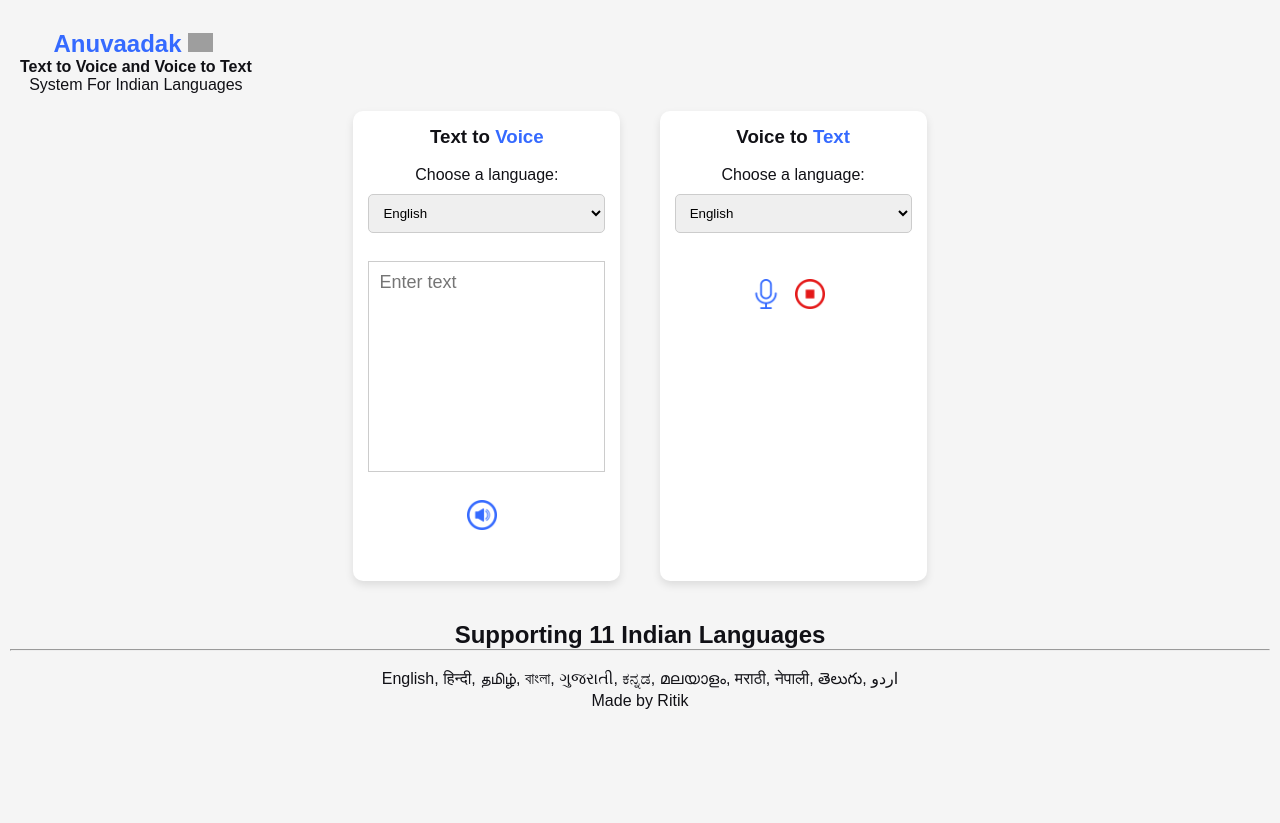
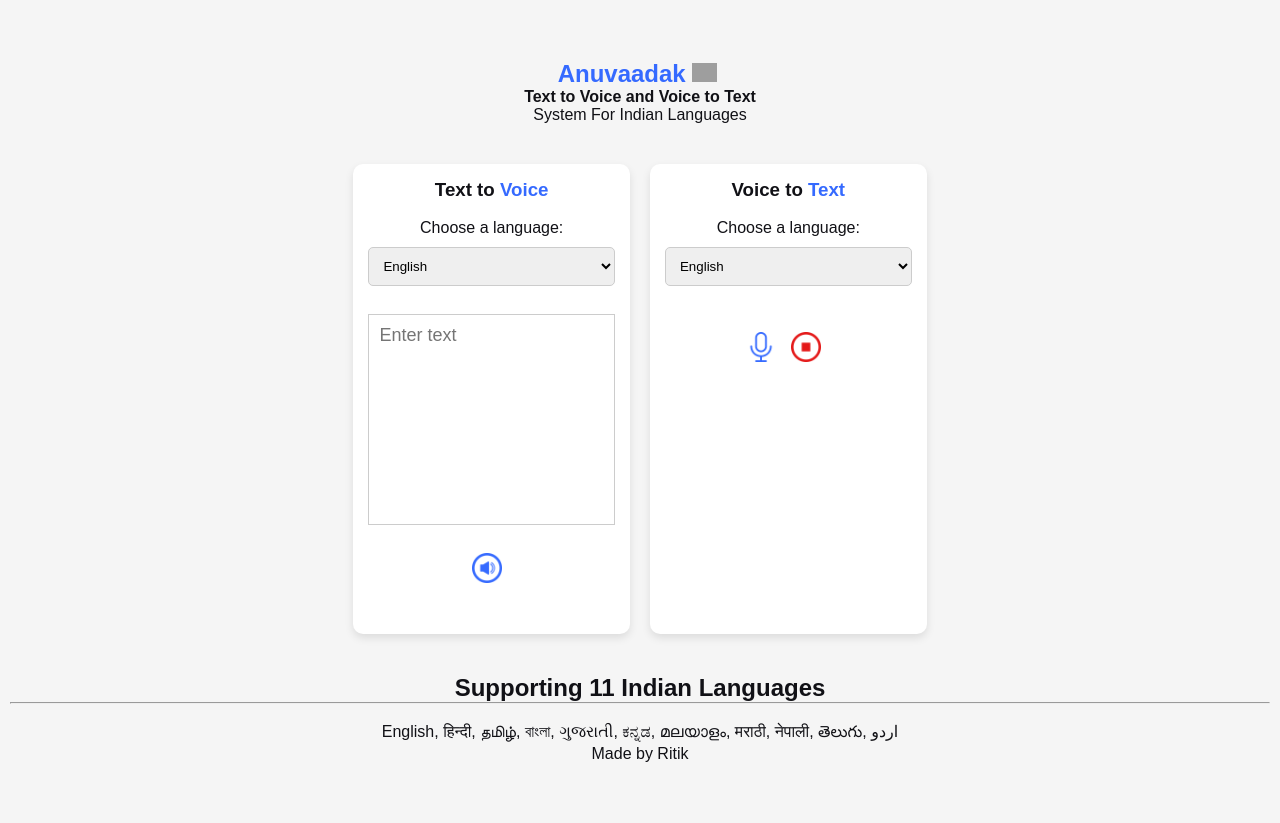
Before and after one commit to RitikParihar07/Anuvaadak-T2V-and-V2T, a Flask app: page / in a window 1280 px wide. Before the commit the page ends 709 px from the top, so only its background shows below. Run offline with Flask 3, Linux system fonts and the light colour scheme; grey boxes are pictures that could not be loaded.

Commit message:
Update index.css

```diff
--- a/static/css/index.css
+++ b/static/css/index.css
@@ -29,8 +29,9 @@ body {
 
 header {
     position: fixed;
-    top: 20px;
-    left: 10px;
+    top: 0;
+    left: 0;
+    width: 100%;
     text-align: center;
     background-color: transparent;
     color: var(--primary-text-color);
@@ -79,12 +80,17 @@ main {
 }
 
 @media (min-width: 768px) {
+    header {
+        position: static;
+    }
+
     .cards {
         flex-direction: row;
+        justify-content: space-around;
     }
 
     .card {
-        width: 45%;
+        width: 48%;
     }
 }
 
```
